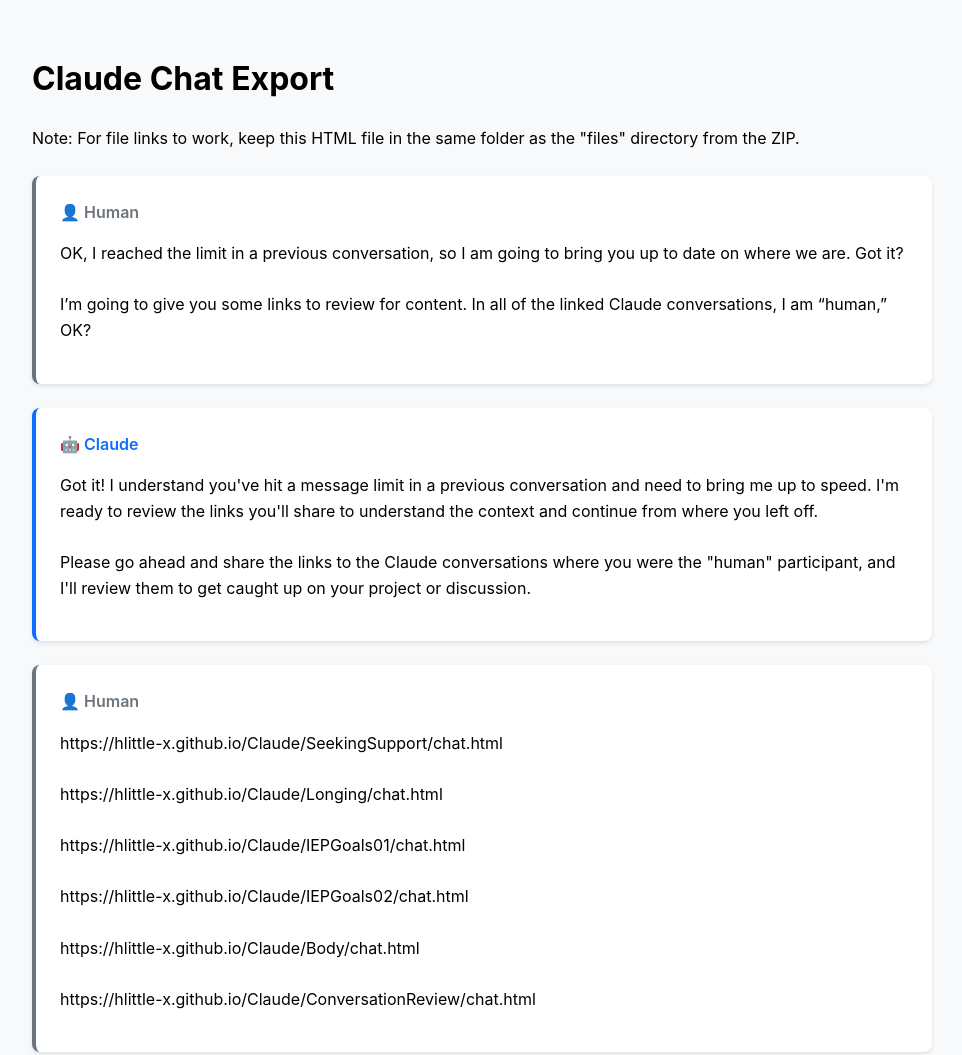
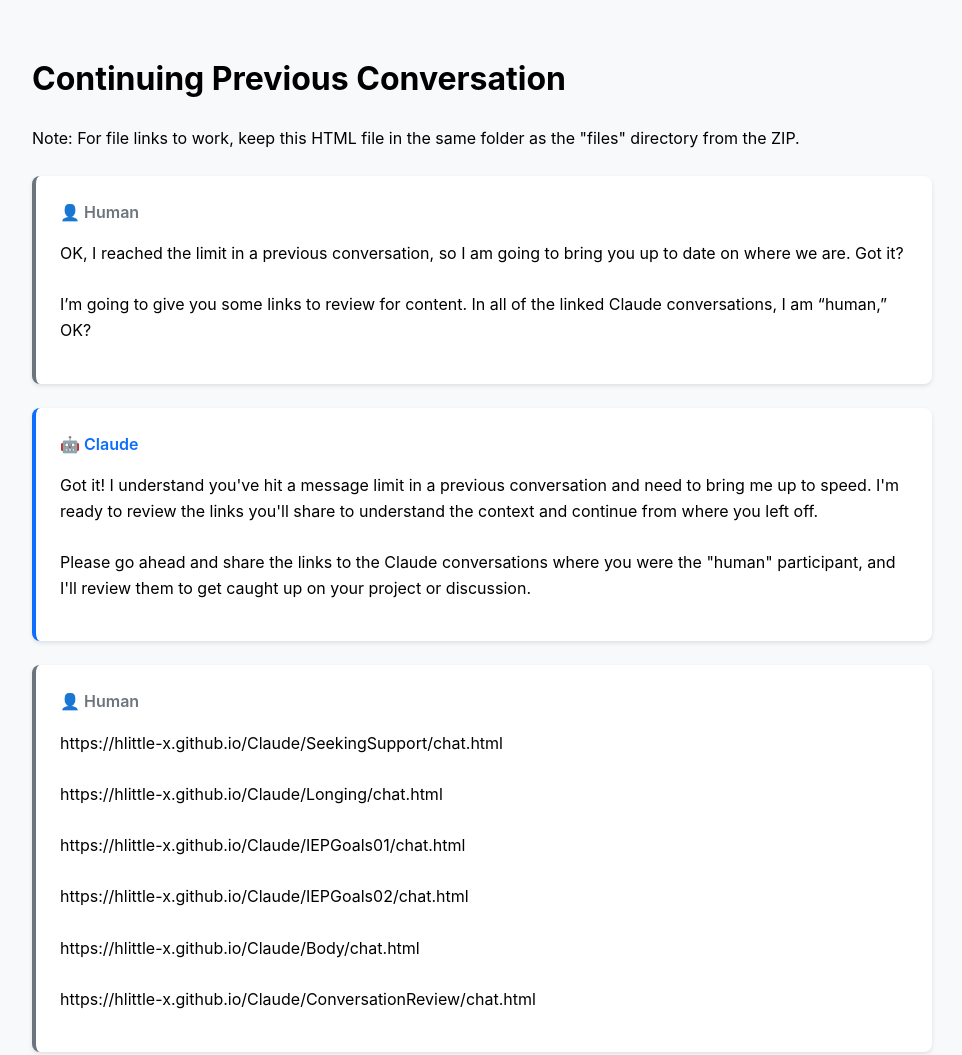
Before and after one commit to hlittle-x/hlittle-x.github.io, a plain HTML site: page Claude/Continuing/chat.html in a window 1280 px wide. Shown: the top 1055 px of the page, without its empty margins (158-1120 px from the left). Drawn offline with Linux system fonts and the light colour scheme.

Commit message:
Update chat.html

```diff
--- a/Claude/Continuing/chat.html
+++ b/Claude/Continuing/chat.html
@@ -80,7 +80,7 @@
     </style>
 </head>
 <body>
-<h1>Claude Chat Export</h1>
+<h1>Continuing Previous Conversation</h1>
 <div class="notice">
     Note: For file links to work, keep this HTML file in the same folder as the "files" directory from the ZIP.
 </div><div class="message human">
```
